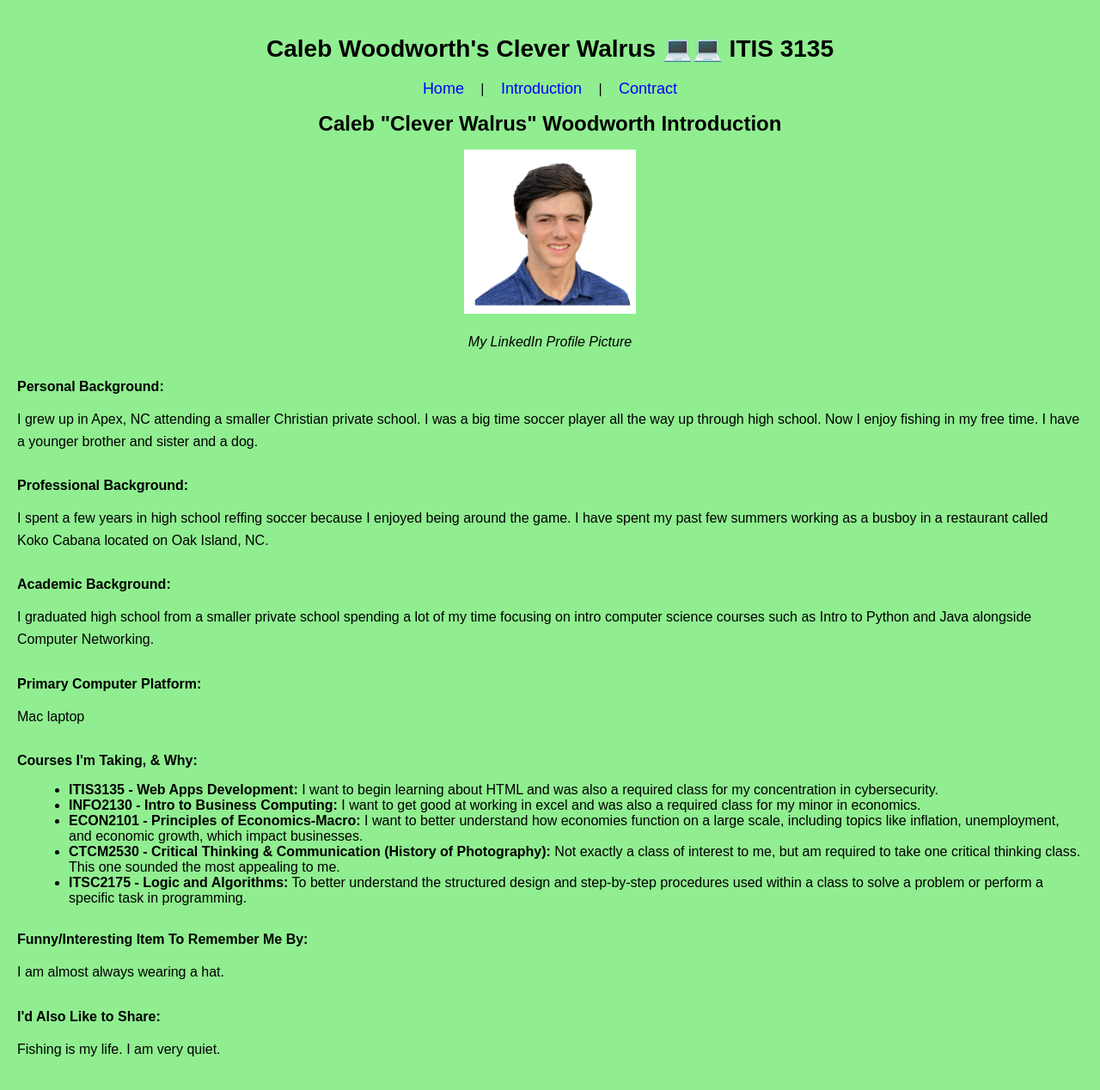
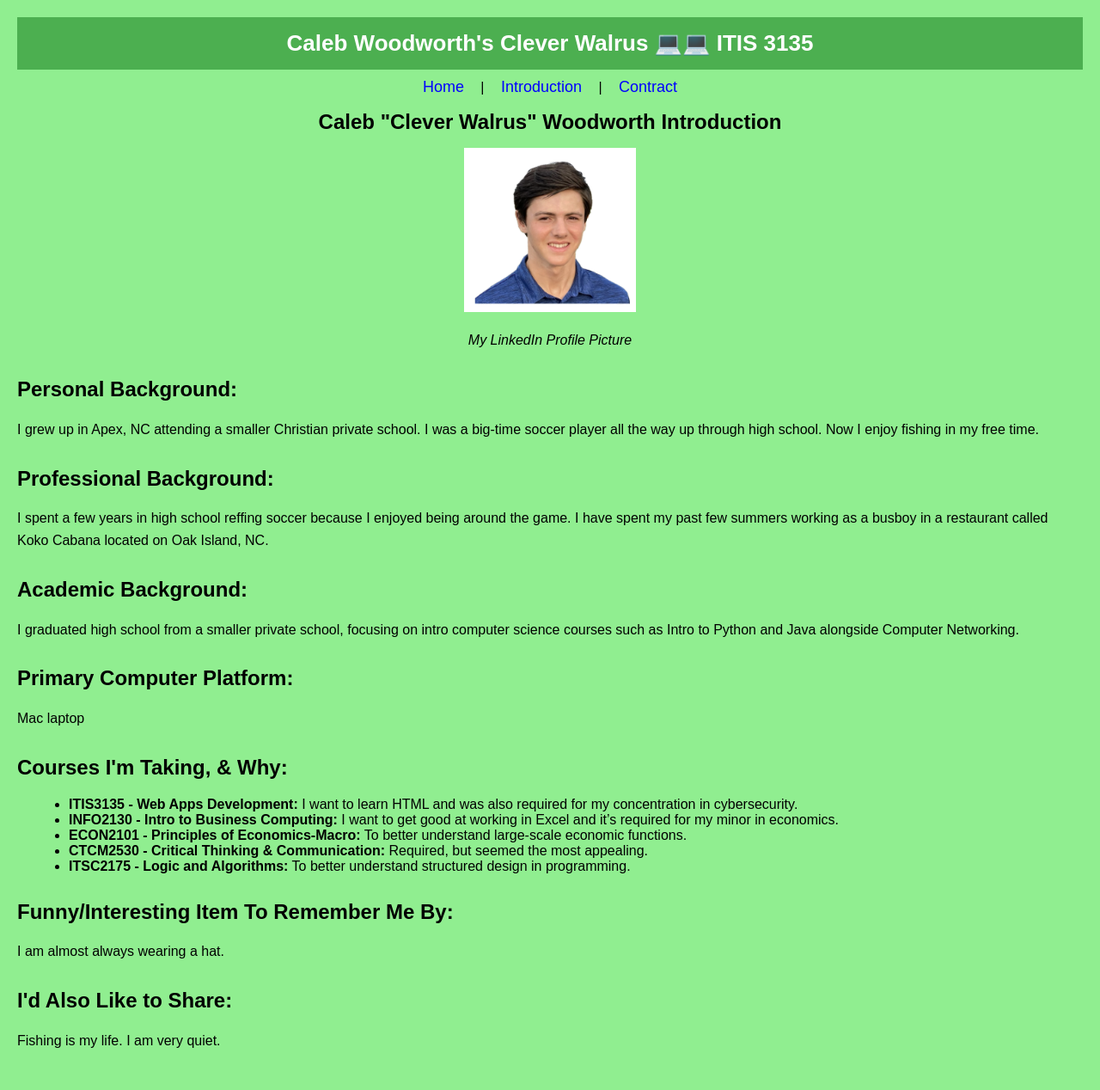
Before and after one commit to calebwoodworth/calebwoodworth.github.io, a plain HTML site: page itis3135/introduction.html in a window 1280 px wide. Shown: the whole page at 86% size. Drawn offline with Linux system fonts and the light colour scheme.

Commit message:
add header

```diff
--- a/itis3135/introduction.html
+++ b/itis3135/introduction.html
@@ -10,6 +10,24 @@
             font-family: Arial, sans-serif;
             margin: 0;
             padding: 20px;
+        }
+        header {
+            background-color: #4CAF50;
+            color: white;
+            padding: 15px;
+            font-size: 26px;
+            font-weight: bold;
+            text-align: center;
+        }
+        nav {
+            text-align: center;
+            margin-top: 10px;
+        }
+        nav a {
+            margin: 0 15px;
+            text-decoration: none;
+            color: blue;
+            font-size: 18px;
         }
         h1 {
             font-size: 24px;
@@ -24,32 +42,9 @@
         .section {
             margin-top: 30px;
         }
-        #personal-background, #professional-background, #academic-background, #primary-platform, #courses, #funny-item {
-            margin-bottom: 18px;
-        }
         ul {
             list-style-type: disc;
             margin-left: 20px;
-        }
-        nav {
-            text-align: center;
-            width: 100%;
-        }
-        nav a {
-            margin: 0 15px;
-            text-decoration: none;
-            color: blue;
-            font-size: 18px;
-        }
-        #title {
-            font-size: 28px;
-            font-weight: bold;
-            padding: 20px;
-            text-align: center;
-        }
-        h2 {
-            font-size: 16px;
-            font-weight: bold;
         }
         .caption {
             text-align: center;
@@ -59,32 +54,31 @@
             text-align: center;
             margin: 0 auto;
         }
-
         #profile-picture img {
-            width: 200px; /* Adjust width as needed */
-            height: auto; /* Maintains aspect ratio */
+            width: 200px;
+            height: auto;
         }
     </style>
 </head>
 <body>
-    <div id="title">Caleb Woodworth's Clever Walrus 💻💻 ITIS 3135</div>
+    <header>Caleb Woodworth's Clever Walrus 💻💻 ITIS 3135</header>
+
     <nav>
-        <a href="index.html">Home</a>
-        <span>|</span>
-        <a href="introduction.html">Introduction</a>
-        <span>|</span>
+        <a href="index.html">Home</a> |
+        <a href="introduction.html">Introduction</a> |
         <a href="contract.html">Contract</a>
     </nav>
+
     <h1>Caleb "Clever Walrus" Woodworth Introduction</h1>
+
     <div id="profile-picture" class="section">
-        <img src="IMG_9700 (1).png" alt="My LinkedIn Profile Picture" class="profile-image">
+        <img src="IMG_9700 (1).png" alt="My LinkedIn Profile Picture">
         <p class="caption">My LinkedIn Profile Picture</p>
     </div>
 
-
     <div id="personal-background" class="section">
         <h2>Personal Background:</h2>
-        <p>I grew up in Apex, NC attending a smaller Christian private school. I was a big time soccer player all the way up through high school. Now I enjoy fishing in my free time. I have a younger brother and sister and a dog.</p>
+        <p>I grew up in Apex, NC attending a smaller Christian private school. I was a big-time soccer player all the way up through high school. Now I enjoy fishing in my free time.</p>
     </div>
 
     <div id="professional-background" class="section">
@@ -94,31 +88,33 @@
 
     <div id="academic-background" class="section">
         <h2>Academic Background:</h2>
-        <p>I graduated high school from a smaller private school spending a lot of my time focusing on intro computer science courses such as Intro to Python and Java alongside Computer Networking.</p>
+        <p>I graduated high school from a smaller private school, focusing on intro computer science courses such as Intro to Python and Java alongside Computer Networking.</p>
     </div>
+
     <div id="primary-platform" class="section">
         <h2>Primary Computer Platform:</h2>
         <p>Mac laptop</p>
     </div>
+
     <div id="courses" class="section">
         <h2>Courses I'm Taking, &amp; Why:</h2>
         <ul>
-            <li><strong>ITIS3135 - Web Apps Development:</strong> I want to begin learning about HTML and was also a required class for my concentration in cybersecurity.</li>
-            <li><strong>INFO2130 - Intro to Business Computing:</strong> I want to get good at working in excel and was also a required class for my minor in economics.</li>
-            <li><strong>ECON2101 - Principles of Economics-Macro:</strong> I want to better understand how economies function on a large scale, including topics like inflation, unemployment, and economic growth, which impact businesses.</li>
-            <li><strong>CTCM2530 - Critical Thinking &amp; Communication (History of Photography):</strong> Not exactly a class of interest to me, but am required to take one critical thinking class. This one sounded the most appealing to me.</li>
-            <li><strong>ITSC2175 - Logic and Algorithms:</strong> To better understand the structured design and step-by-step procedures used within a class to solve a problem or perform a specific task in programming.</li>
+            <li><strong>ITIS3135 - Web Apps Development:</strong> I want to learn HTML and was also required for my concentration in cybersecurity.</li>
+            <li><strong>INFO2130 - Intro to Business Computing:</strong> I want to get good at working in Excel and it’s required for my minor in economics.</li>
+            <li><strong>ECON2101 - Principles of Economics-Macro:</strong> To better understand large-scale economic functions.</li>
+            <li><strong>CTCM2530 - Critical Thinking &amp; Communication:</strong> Required, but seemed the most appealing.</li>
+            <li><strong>ITSC2175 - Logic and Algorithms:</strong> To better understand structured design in programming.</li>
         </ul>
     </div>
+
     <div id="funny-item" class="section">
         <h2>Funny/Interesting Item To Remember Me By:</h2>
         <p>I am almost always wearing a hat.</p>
     </div>
+
     <div id="share" class="section">
         <h2>I'd Also Like to Share:</h2>
         <p>Fishing is my life. I am very quiet.</p>
     </div>
-
-    <script src="https://lint.page/kit/4d0fe3.js" crossorigin="anonymous"></script>
 </body>
 </html>
```
